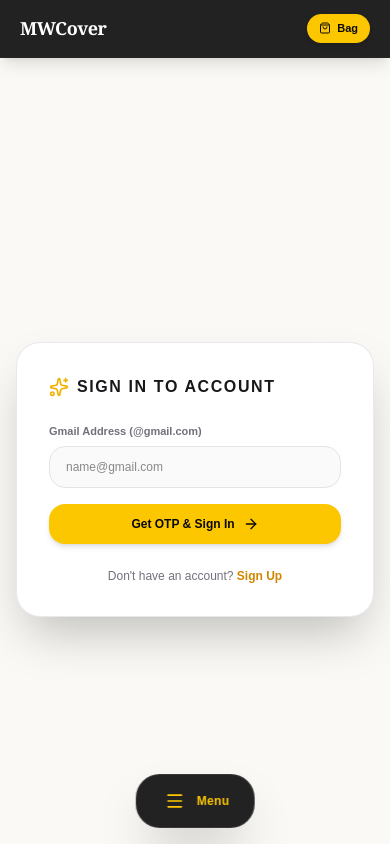
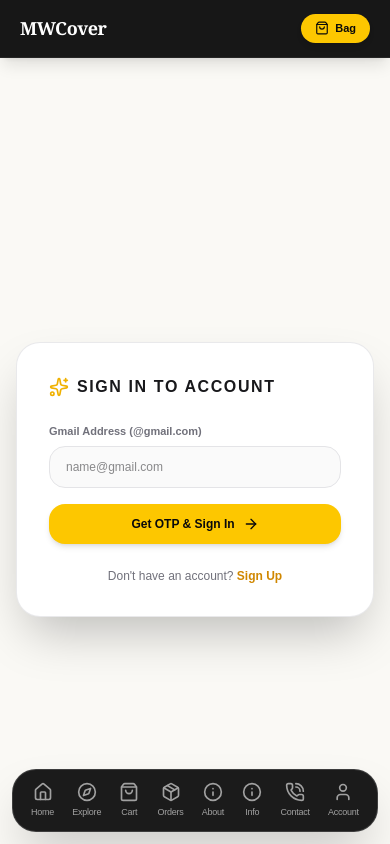
Before and after one commit to Virtualtools55/mwcover, a Next.js app: page /auth/signin in a window 390 px wide. Shown: the top 844 px of the page. Built offline with nearby package versions, Linux system fonts and the light colour scheme.

Commit message:
some changes in navbar

```diff
--- a/src/app/components/header/header.js
+++ b/src/app/components/header/header.js
@@ -1,31 +1,28 @@
 // app/components/Navbar.jsx
 "use client";
 
-import { useState } from "react";
 import Link from "next/link";
+import { usePathname } from "next/navigation";
 import {
   Home,
   Compass,
   ShoppingBag,
   Package,
   User,
-  Menu,
-  X,
-  Sparkles,
   Info,
   PhoneCall
 } from "lucide-react";
 
 export default function Navbar() {
-  const [isOpen, setIsOpen] = useState(false);
+  const pathname = usePathname();
 
-  // Navigation Links Data with Info, About, and Contact
+  // Navigation Links Data
   const navLinks = [
     { name: "Home", href: "/", icon: <Home className="w-5 h-5" /> },
     { name: "Explore", href: "/explore", icon: <Compass className="w-5 h-5" /> },
     { name: "Cart", href: "/cart", icon: <ShoppingBag className="w-5 h-5" /> },
     { name: "Orders", href: "/orders", icon: <Package className="w-5 h-5" /> },
-    { name: "About Us", href: "/about", icon: <Info className="w-5 h-5" /> },
+    { name: "About", href: "/about", icon: <Info className="w-5 h-5" /> },
     { name: "Info", href: "/info", icon: <Info className="w-5 h-5" /> },
     { name: "Contact", href: "/contact", icon: <PhoneCall className="w-5 h-5" /> },
     { name: "Account", href: "/account", icon: <User className="w-5 h-5" /> },
@@ -60,77 +57,41 @@ export default function Navbar() {
         </Link>
       </header>
 
-      {/* ================= MOBILE TOP HEADER (BLACK) ================= */}
-      <header className="md:hidden sticky top-0 z-45 w-full bg-[#0B0B0B]/90 backdrop-blur-xl border-b border-neutral-800 px-5 py-3.5 flex items-center justify-between shadow-lg">
+      {/* ================= MOBILE TOP HEADER (ONLY BRAND NAME & BAG ICON) ================= */}
+      <header className="md:hidden sticky top-0 z-45 w-full bg-[#0B0B0B]/95 backdrop-blur-xl border-b border-neutral-800 px-5 py-3.5 flex items-center justify-between shadow-lg">
         <Link href="/" className="text-lg font-serif font-bold tracking-tight text-white flex items-center gap-1.5 group">
           <span>MWCover</span>
         </Link>
 
         <Link
           href="/cart"
-          className="flex items-center gap-1.5 px-3 py-1.5 bg-yellow-400 hover:bg-yellow-300 text-neutral-950 rounded-full text-[11px] font-bold shadow-md transition-all"
+          className="flex items-center gap-1.5 px-3.5 py-1.5 bg-yellow-400 hover:bg-yellow-300 text-neutral-950 rounded-full text-[11px] font-bold shadow-md transition-all"
         >
-          <ShoppingBag className="w-3 h-3 text-neutral-950" />
+          <ShoppingBag className="w-3.5 h-3.5 text-neutral-950" />
           <span>Bag</span>
         </Link>
       </header>
 
-      {/* ================= MOBILE FLOATING BOTTOM NAVBAR (BLACK) ================= */}
-      <div className="md:hidden fixed bottom-4 left-1/2 -translate-x-1/2 z-50 bg-neutral-900/95 text-white backdrop-blur-2xl border border-white/10 px-6 py-3 flex items-center gap-6 rounded-3xl shadow-2xl">
-        <button
-          onClick={() => setIsOpen(true)}
-          className="flex items-center gap-2 text-white transition-colors focus:outline-none group cursor-pointer"
-          aria-label="Open Menu"
-        >
-          <div className="p-1 rounded-full group-hover:bg-white/10 transition-all">
-            <Menu className="w-5 h-5 text-yellow-400" />
-          </div>
-          <span className="text-xs font-extrabold tracking-wide text-yellow-400">Menu</span>
-        </button>
-      </div>
-
-      {/* ================= MOBILE LIGHT LUXURY GLASS MODAL (WHITE THEME) ================= */}
-      {isOpen && (
-        <div className="fixed inset-0 z-50 md:hidden flex items-center justify-center p-4">
-          <div
-            className="absolute inset-0 bg-zinc-950/40 backdrop-blur-sm transition-opacity"
-            onClick={() => setIsOpen(false)}
-          />
-
-          <div className="relative w-full max-w-xs bg-[#FAF9F5] backdrop-blur-2xl border border-zinc-200/80 shadow-2xl rounded-3xl p-6 flex flex-col items-center animate-in fade-in zoom-in duration-200 max-h-[85vh] overflow-y-auto">
-
-            <button
-              onClick={() => setIsOpen(false)}
-              className="absolute top-4 right-4 p-2 rounded-full bg-zinc-200/80 hover:bg-zinc-300 text-zinc-800 transition-colors cursor-pointer"
-              aria-label="Close Menu"
+      {/* ================= MOBILE BOTTOM APP DOCK (FIXED APP-LIKE NAVIGATION) ================= */}
+      <nav className="md:hidden fixed bottom-3 left-3 right-3 z-50 bg-neutral-900/98 text-white backdrop-blur-2xl border border-white/15 px-3 py-2 flex items-center justify-between rounded-3xl shadow-2xl">
+        {navLinks.map((link) => {
+          const isActive = pathname === link.href;
+          return (
+            <Link
+              key={link.name}
+              href={link.href}
+              className={`flex flex-col items-center justify-center py-1 px-1.5 rounded-2xl transition-all ${
+                isActive ? "text-yellow-400 font-bold scale-105" : "text-neutral-400 hover:text-white"
+              }`}
             >
-              <X className="w-4 h-4" />
-            </button>
-
-            <div className="flex items-center gap-2 mb-6">
-              <Sparkles className="w-4 h-4 text-yellow-500" />
-              <h3 className="text-sm font-extrabold uppercase tracking-widest text-zinc-900">
-                Menu / MWCover
-              </h3>
-            </div>
-
-            <div className="w-full flex flex-col gap-2">
-              {navLinks.map((link) => (
-                <Link
-                  key={link.name}
-                  href={link.href}
-                  onClick={() => setIsOpen(false)}
-                  className="flex items-center gap-3.5 px-4 py-2.5 rounded-2xl bg-white hover:bg-yellow-400 hover:text-zinc-950 text-zinc-800 font-bold text-xs transition-all shadow-xs border border-zinc-200/80 group"
-                >
-                  <span className="text-yellow-400 group-hover:text-zinc-950 transition-colors">{link.icon}</span>
-                  <span>{link.name}</span>
-                </Link>
-              ))}
-            </div>
-
-          </div>
-        </div>
-      )}
+              <span className={`transition-transform ${isActive ? "text-yellow-400" : "text-neutral-400"}`}>
+                {link.icon}
+              </span>
+              <span className="text-[9px] mt-1 tracking-tight">{link.name}</span>
+            </Link>
+          );
+        })}
+      </nav>
     </>
   );
 }
```
